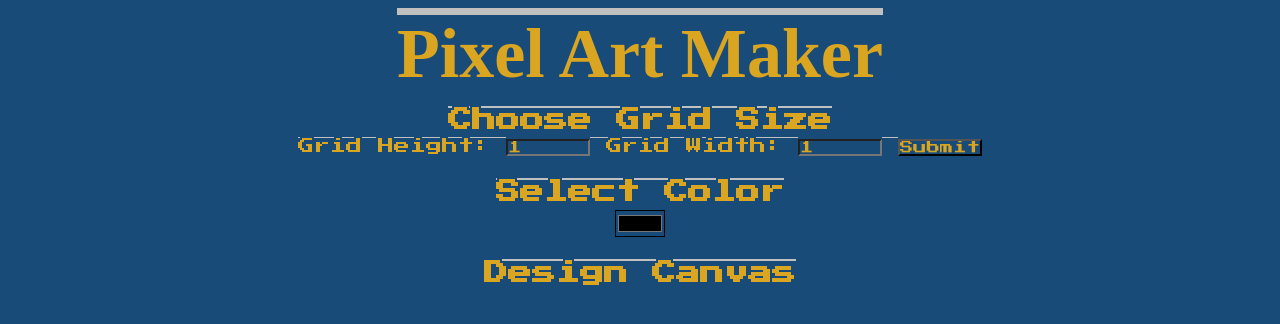
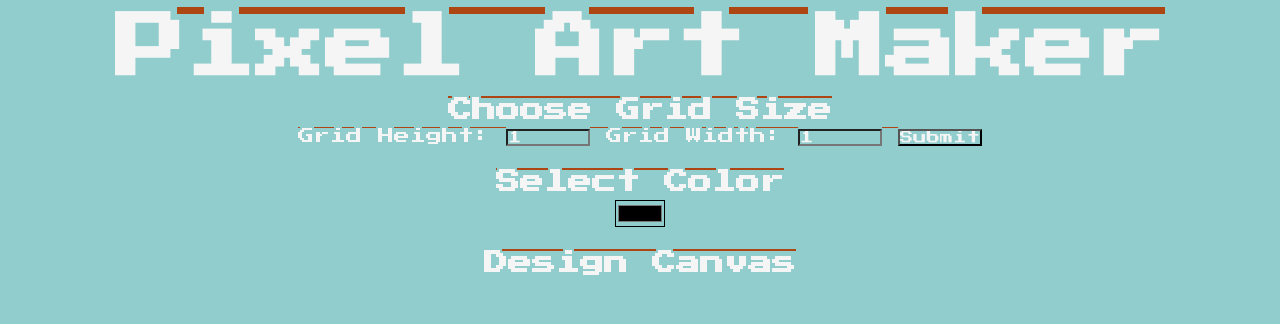
Before and after one commit to Oleeash85/Oleeash85, a plain HTML site: page index.html in a window 1280 px wide. Drawn offline with nearby package versions, Linux system fonts and the light colour scheme.

Commit message:
Update styles.css

```diff
--- a/styles.css
+++ b/styles.css
@@ -1,12 +1,13 @@
 * {
     font-family: 'Press Start 2P', cursive;
     ;
-    color: #daa520;
+    ;
+    color: whitesmoke;
     text-decoration-line: overline;
-    text-decoration-color: silver;
+    text-decoration-color: rgb(173, 70, 19);
     margin: 0;
     padding: 0;
-    background-color: #194B78;
+    background-color: rgb(146, 205, 205);
 }
 
 body {
@@ -14,7 +15,6 @@ body {
 }
 
 h1 {
-    font-family: Monoton;
     font-size: 70px;
     margin: 0.2em;
 }
```
